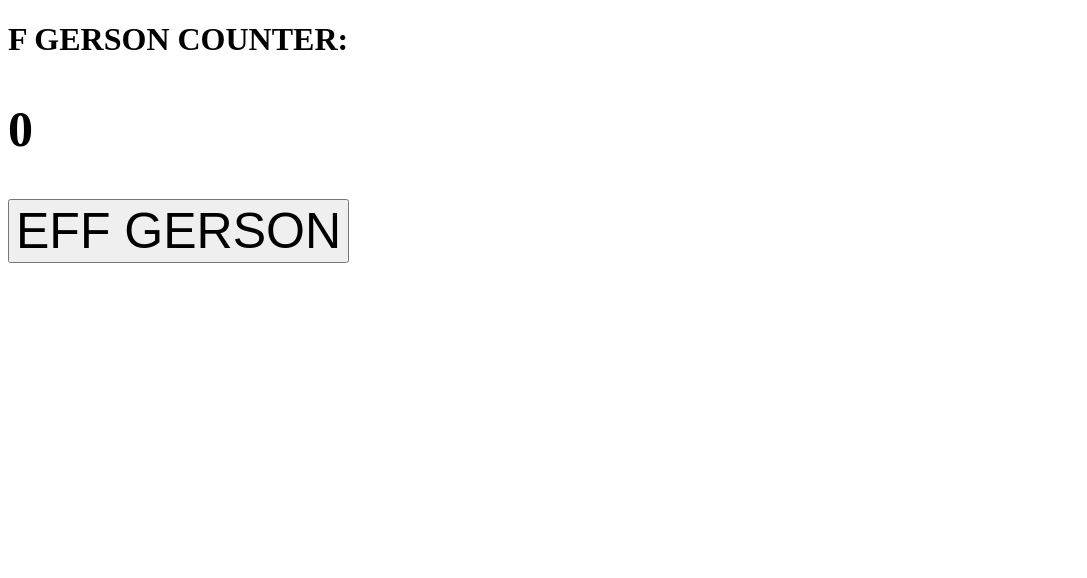
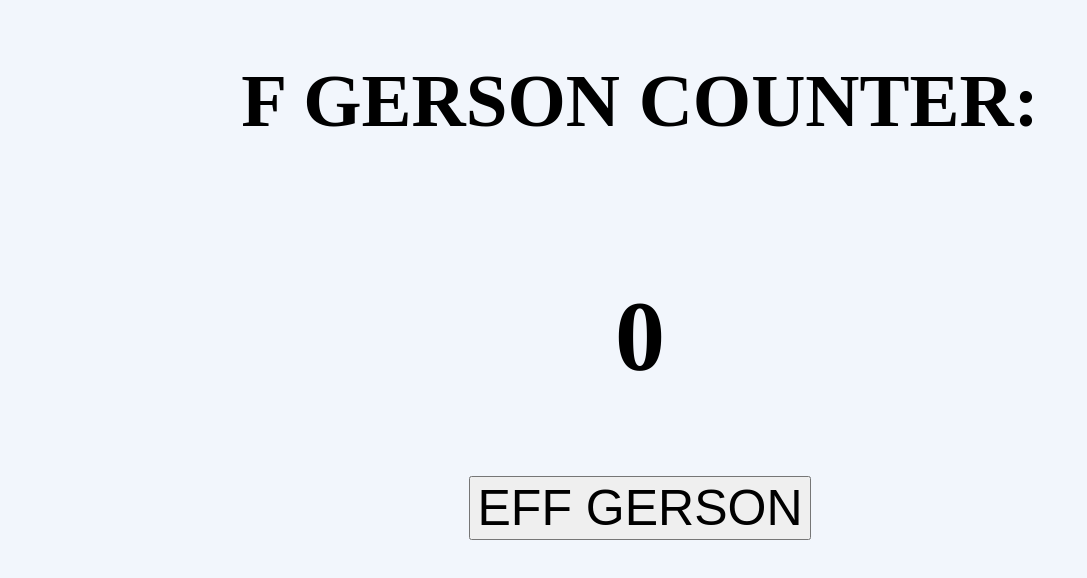
Before and after one commit to dhess268/GS2, a website: page public/index.html in a window 1280 px wide. Shown: the whole page, without its empty margins (0-1087 px from the left). Drawn offline with nearby package versions, Linux system fonts and the light colour scheme; no server answers.

Commit message:
change css styling

```diff
--- a/public/css/index.css
+++ b/public/css/index.css
@@ -2,5 +2,19 @@ button {
     font-size: 50px;
 }
 h2 {
-    font-size: 50px;
+    font-size: 100px;
+    text-align: center;
 }
+
+h1 {
+    font-size: 75px;
+    text-align: center;
+}
+
+body {
+    display: flex;
+    flex-direction: column;
+    justify-content: center;
+    align-items: center;
+    background: rgb(242, 246, 252);
+}
```
